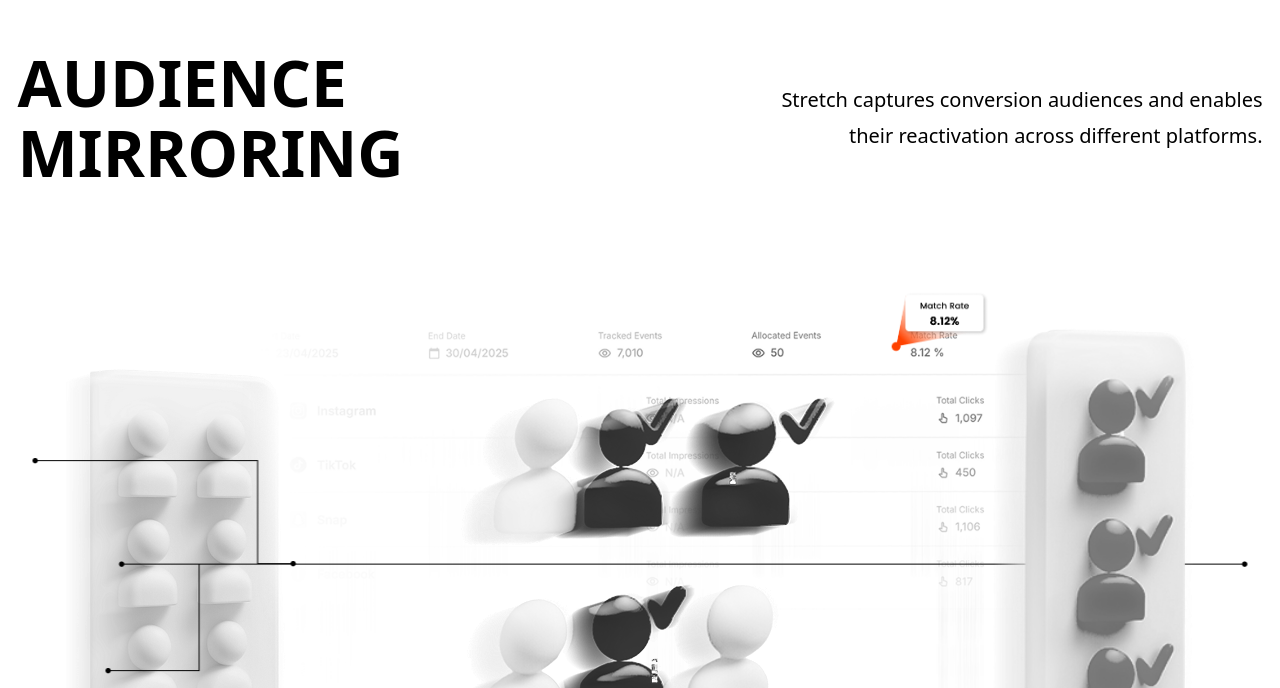
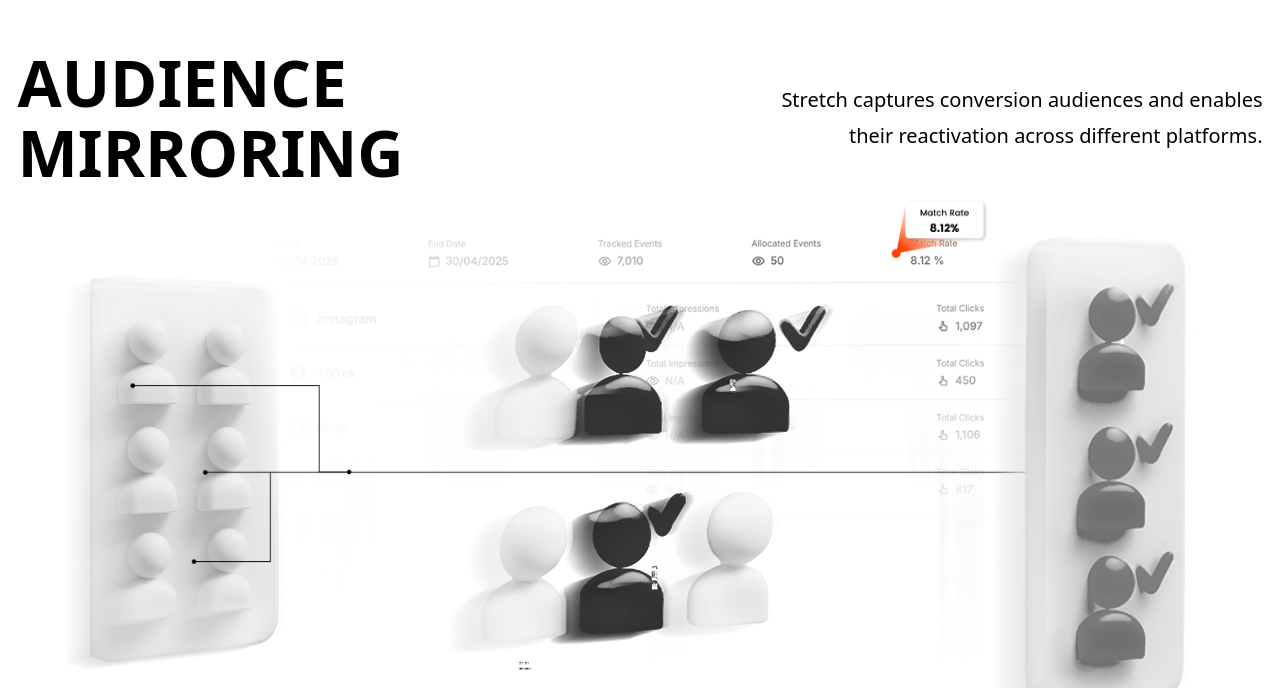
Before and after one commit to ahmadchabayta/stretch-landing, a React (Vite) app: page / in a window 1280 px wide. Shown: the part 5592-6280 px from the top of the page. Built offline with nearby package versions, Linux system fonts and the light colour scheme.

Commit message:
Update AudienceMirroring section layout and z-index positioning

```diff
--- a/src/components/AudienceMirroring/AudienceMirroring.jsx
+++ b/src/components/AudienceMirroring/AudienceMirroring.jsx
@@ -11,10 +11,10 @@ const AudienceMirroring = ({ id }) => {
   const labels = rawData.languages?.[language] || rawData.languages?.en;
 
   return (
-    <Section id={id} className="bg-white!">
-      <Container className="flex flex-col h-full space-y-[10%]">
+    <Section id={id} className="bg-white! min-h-0!">
+      <Container className="flex flex-col space-y-8">
         <SectionTitle labels={labels} />
-        <Flex className="" flex="true" direction="flex-col">
+        <Flex className="" flex="true" direction="flex-col" align="items-center">
           <InteractiveImage data={labels} />
           <MappedDescription labels={labels} />
         </Flex>
--- a/src/components/AudienceMirroring/InteractiveImage.jsx
+++ b/src/components/AudienceMirroring/InteractiveImage.jsx
@@ -12,12 +12,12 @@ const InteractiveImage = () => {
         backgroundSize: "contain",
         backgroundPosition: "center",
       }}
-      className="bg-fill relative mx-auto flex items-center justify-center bg-center"
+      className="bg-fill max-w-[1544px] relative mx-auto flex items-center justify-center bg-center"
     >
       <img
-        src={withBase(rawData.images.background)}
+        src={withBase(rawData.images.gridBackground)}
         alt="Background"
-        className="absolute top-[50%] left-[50%] translate-y-[-50%] translate-x-[-50%] object-contain z-0"
+        className="absolute top-[50%] left-[50%] max-w-[543px] lg:max-w-[1019px] 3xl:max-w-[1209.5px] translate-y-[-50%] translate-x-[-50%] object-contain z-0 rotate-90 lg:rotate-0"
       />
 
       <img
@@ -49,7 +49,7 @@ const InteractiveImage = () => {
         <img
           src={withBase(rawData.images.orangeAvatars)}
           alt="Orange Avatars"
-          className="w-[150px] md:w-[180px] lg:w-[286px] md:grayscale-100 hover:grayscale-0 transition-all"
+          className="w-[150px] md:w-[180px] lg:w-[286px] md:grayscale-100 hover:grayscale-0 transition-all relative z-30"
         />
       </div>
     </Container>
--- a/src/components/AudienceMirroring/audience_mirroring.data.json
+++ b/src/components/AudienceMirroring/audience_mirroring.data.json
@@ -5,7 +5,6 @@
     "orangeVerticalAvatar": "assets/audience_mirroring/orange_vertical_avatar.webp",
     "gridBackground": "assets/audience_mirroring/grid_background.webp",
     "grayAvatars": "assets/audience_mirroring/gray_avatars.webp",
-    "background": "assets/audience_mirroring/grid_background.webp",
     "purpleAvatar": "assets/audience_mirroring/purple_avatar.webp",
     "matchRate": "assets/audience_mirroring/match_rate.webp",
     "orangeAvatars": "assets/audience_mirroring/orange_avatars.webp"
--- a/src/components/Footer/Footer.jsx
+++ b/src/components/Footer/Footer.jsx
@@ -14,7 +14,7 @@ const Footer = ({ id }) => {
 
   return (
     <footer id={id} className="w-full overflow-x-hidden ">
-      <Section>
+      <Section className="mb-0!">
         {/* Top section with CTA and net background with built-in side gradients */}
         <Container
           style={{
@@ -34,7 +34,7 @@ const Footer = ({ id }) => {
           flex="flex"
           direction="flex-col"
           align="items-center!"
-          justify="justify-between"
+          justify="justify-center"
           className="w-full flex-1 bg-black pt-16! min-h-[548px] pb-24"
         >
           <img
@@ -42,7 +42,7 @@ const Footer = ({ id }) => {
             src={withBase(data.footer_logo)}
             alt="Stretch logo"
           />
-          <Container appContainer>
+          <Container>
             <Flex
               flex="flex"
               direction="flex-col lg:flex-row"
--- a/src/components/OfflineAttribution/OfflineAttribution.jsx
+++ b/src/components/OfflineAttribution/OfflineAttribution.jsx
@@ -56,7 +56,7 @@ const OfflineAttribution = ({ id }) => {
   `;
 
   return (
-    <Section id={id} className="relative overflow-hidden border-y-2 max-h-screen flex flex-col">
+    <Section id={id} className="relative overflow-hidden max-h-screen flex flex-col">
       <Container className="flex flex-col shrink-0">
         <SectionTitle labels={labels} />
         <Flex align="items-end" justify="justify-end" className="">
```
